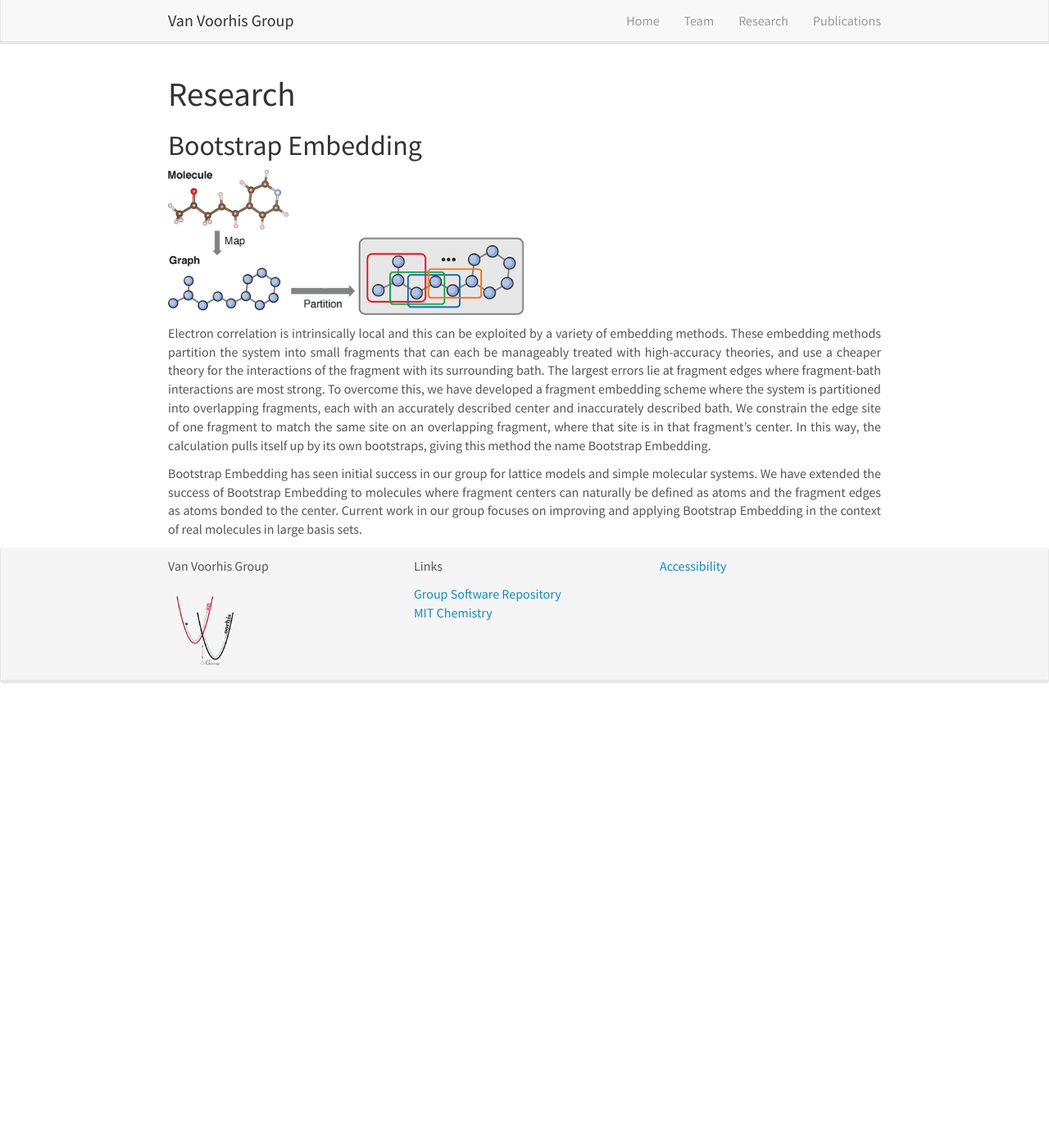
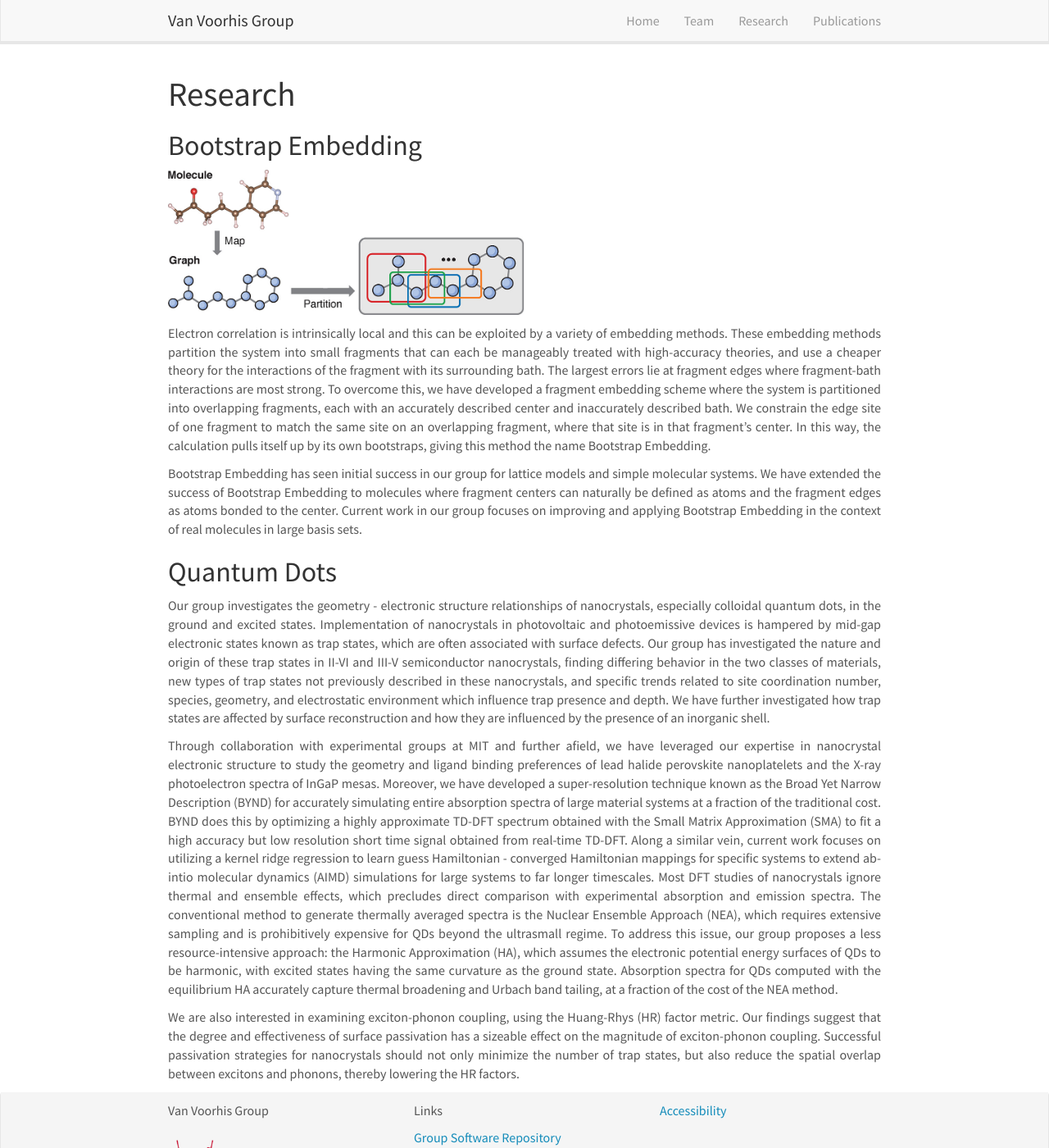
Before and after one commit to troyvvgroup/troyvvgroup.github.io, a Jekyll site: the page built from _pages/research.md, in a window 1280 px wide and 1400 px high. Shown: the whole window at 82% size. Built offline with Jekyll 4.4.1, drawn with Linux system fonts in a browser that asks for light colours; nearby versions of some CDN libraries.

Commit message:
Add Quantum Dot research statement
Co-authored-by: Ezra Alexander <ezraa@mit.edu>

```diff
--- a/_pages/research.md
+++ b/_pages/research.md
@@ -14,3 +14,13 @@ permalink: /research/
 Electron correlation is intrinsically local and this can be exploited by a variety of embedding methods. These embedding methods partition the system into small fragments that can each be manageably treated with high-accuracy theories, and use a cheaper theory for the interactions of the fragment with its surrounding bath. The largest errors lie at fragment edges where fragment-bath interactions are most strong. To overcome this, we have developed a fragment embedding scheme where the system is partitioned into overlapping fragments, each with an accurately described center and inaccurately described bath. We constrain the edge site of one fragment to match the same site on an overlapping fragment, where that site is in that fragment’s center. In this way, the calculation pulls itself up by its own bootstraps, giving this method the name Bootstrap Embedding.
 
 Bootstrap Embedding has seen initial success in our group for lattice models and simple molecular systems. We have extended the success of Bootstrap Embedding to molecules where fragment centers can naturally be defined as atoms and the fragment edges as atoms bonded to the center. Current work in our group focuses on improving and applying Bootstrap Embedding in the context of real molecules in large basis sets.
+
+
+## Quantum Dots
+[//]: # "TODO: Add a cool diagram / picture"
+Our group investigates the geometry - electronic structure relationships of nanocrystals, especially colloidal quantum dots, in the ground and excited states. Implementation of nanocrystals in photovoltaic and photoemissive devices is hampered by mid-gap electronic states known as trap states, which are often associated with surface defects. Our group has investigated the nature and origin of these trap states in II-VI and III-V semiconductor nanocrystals, finding differing behavior in the two classes of materials, new types of trap states not previously described in these nanocrystals, and specific trends related to site coordination number, species, geometry, and electrostatic environment which influence trap presence and depth. We have further investigated how trap states are affected by surface reconstruction and how they are influenced by the presence of an inorganic shell.
+
+Through collaboration with experimental groups at MIT and further afield, we have leveraged our expertise in nanocrystal electronic structure to study the geometry and ligand binding preferences of lead halide perovskite nanoplatelets and the X-ray photoelectron spectra of InGaP mesas. Moreover, we have developed a super-resolution technique known as the Broad Yet Narrow Description (BYND) for accurately simulating entire absorption spectra of large material systems at a fraction of the traditional cost. BYND does this by optimizing a highly approximate TD-DFT spectrum obtained with the Small Matrix Approximation (SMA) to fit a high accuracy but low resolution short time signal obtained from real-time TD-DFT. Along a similar vein, current work focuses on utilizing a kernel ridge regression to learn guess Hamiltonian - converged Hamiltonian mappings for specific systems to extend ab-intio molecular dynamics (AIMD) simulations for large systems to far longer timescales.
+Most DFT studies of nanocrystals ignore thermal and ensemble effects, which precludes direct comparison with experimental absorption and emission spectra. The conventional method to generate thermally averaged spectra is the Nuclear Ensemble Approach (NEA), which requires extensive sampling and is prohibitively expensive for QDs beyond the ultrasmall regime. To address this issue, our group proposes a less resource-intensive approach: the Harmonic Approximation (HA), which assumes the electronic potential energy surfaces of QDs to be harmonic, with excited states having the same curvature as the ground state. Absorption spectra for QDs computed with the equilibrium HA accurately capture thermal broadening and Urbach band tailing, at a fraction of the cost of the NEA method.
+
+We are also interested in examining exciton-phonon coupling, using the Huang-Rhys (HR) factor metric. Our findings suggest that the degree and effectiveness of surface passivation has a sizeable effect on the magnitude of exciton-phonon coupling. Successful passivation strategies for nanocrystals should not only minimize the number of trap states, but also reduce the spatial overlap between excitons and phonons, thereby lowering the HR factors.
```
